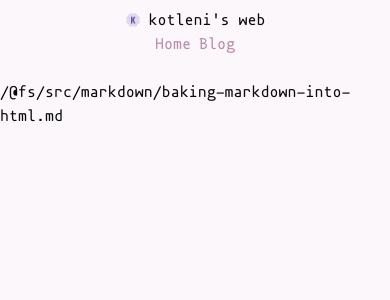
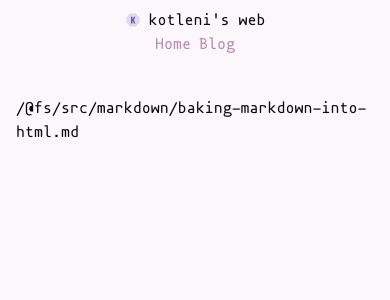
Before and after one commit to kotleni/kotleni.github.io, a Vue app: page /blog/baking-markdown-into-html in a window 390 px wide. Shown: the top 300 px of the page. Built offline with nearby package versions, Linux system fonts and the light colour scheme.

Commit message:
chore: media queries for base containers round

```diff
--- a/src/routes/BlogPage.vue
+++ b/src/routes/BlogPage.vue
@@ -33,6 +33,11 @@ import {posts} from '@/data/blog-posts';
     border: 0px solid var(--color-primary);
     border-radius: 6px;
 }
+@media screen and (width < 600px) {
+    .container {
+        border-radius: 0px;
+    }
+}
 .blog-list {
     width: 100%;
     padding-top: 8px;
--- a/src/routes/ReadPage.vue
+++ b/src/routes/ReadPage.vue
@@ -26,13 +26,16 @@ watchEffect(async () => {
 </script>
 
 <template>
-    <div>
+    <div class="post-container">
         <div v-if="loading" class="loading">Loading post...</div>
         <div v-else class="blog-post" v-html="html" />
     </div>
 </template>
 
 <style>
+.post-container {
+    padding: 16px;
+}
 .blog-post h1 {
     font-size: 1.875rem;
     font-weight: 800;
--- a/src/routes/RootPage.vue
+++ b/src/routes/RootPage.vue
@@ -164,6 +164,11 @@ const ageString = computed(() => {
     border: 0px solid var(--color-primary);
     border-radius: 6px;
 }
+@media screen and (width < 600px) {
+    .container {
+        border-radius: 0px;
+    }
+}
 .two-rows {
     gap: 16px;
     display: flex;
```
